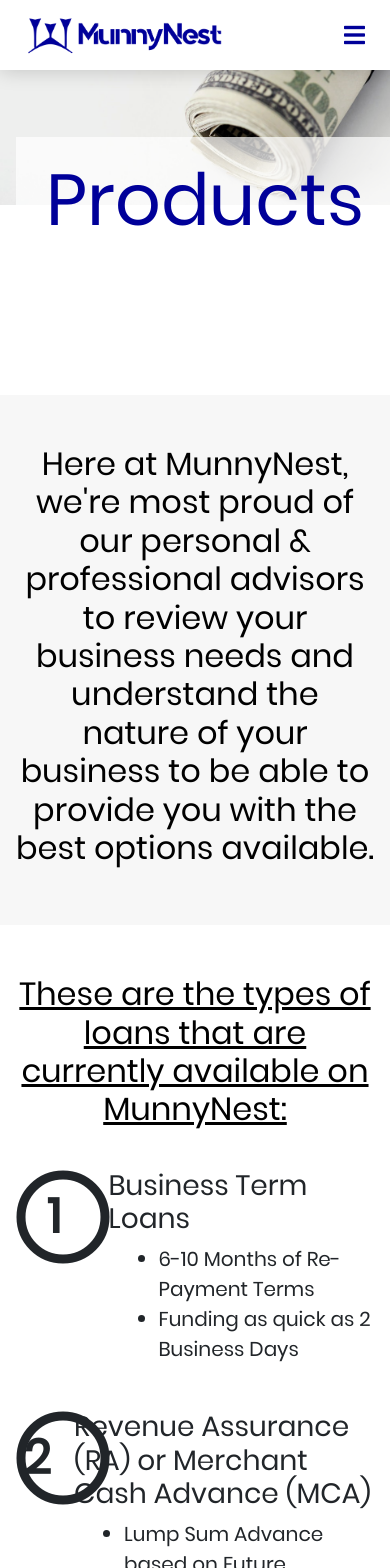
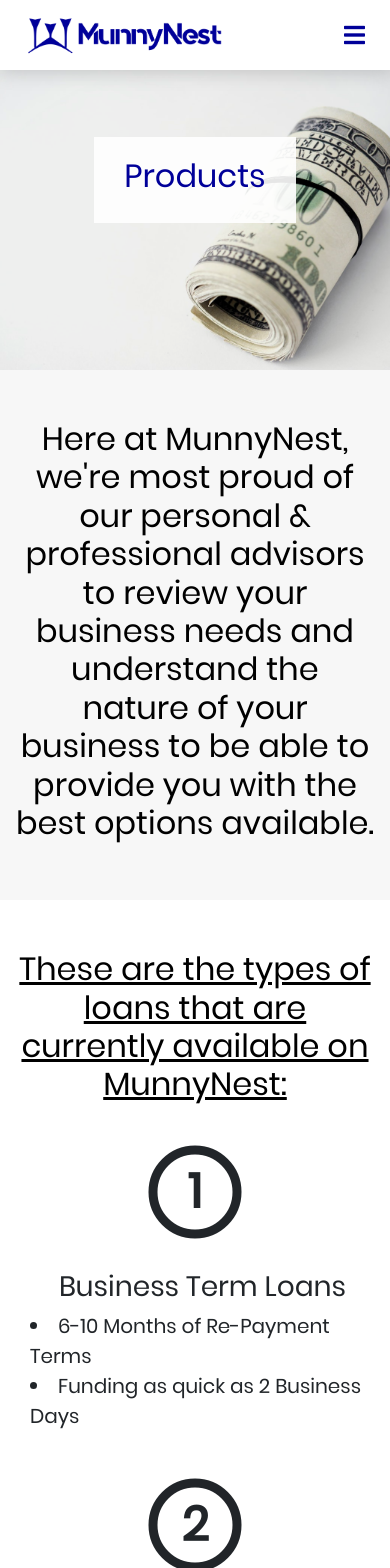
Before and after one commit to komnoor421/munnynet-site, a React app in the folder client/: page /products in a window 390 px wide. Shown: the top 1568 px of the page. Built offline with nearby package versions, Linux system fonts and the light colour scheme.

Commit message:
rest of responsive work

```diff
--- a/client/src/components/Contact/index.js
+++ b/client/src/components/Contact/index.js
@@ -29,7 +29,7 @@
 }
 
 const contentBgStyle = {
-  background: `url(${bg}) center -110px`,
+  background: `url(${bg}) center top`,
   backgroundSize: 'cover',
   backgroundRepeat: 'no-repeat'
 };
@@ -177,6 +177,7 @@
           <div className='jumboHeader'>
             <h1 className="display-3">Contact Us</h1>
           </div>
+          <div className='downArrow'><i className="fas fa-chevron-down"></i></div>
         </div>
         <section className='contactPrompt'>
           <div className="container text-center">
--- a/client/src/components/Contact/style.scss
+++ b/client/src/components/Contact/style.scss
@@ -2,13 +2,33 @@
   .jumbotron {
     margin-bottom: 0;
     min-height: 325px;
+    position: relative;
     .jumboHeader {
       display: inline-block;
-      background: rgba(255,255,255,0.7);
+      background: rgba(255,255,255,0.9);
       padding: 20px 30px;
       margin-top: 35px;
       h1 {
         color: #000099;
+        @media (max-width: 768px) {
+          font-size: 3.5rem;
+        }
+        @media (max-width: 576px) {
+          font-size: 2.5rem;
+        }
+        @media (max-width: 450px) {
+          font-size: 2rem;
+        }
+      }
+    }
+    .downArrow {
+      position: absolute;
+      bottom: 20px;
+      left: 50%;
+      transform: translateX(-50%);
+      i {
+        color: white;
+        font-size: 40px;
       }
     }
   }
@@ -45,6 +65,12 @@
     .formWrapper {
       max-width: 850px;
       padding: 0 60px;
+      @media (max-width: 768px) {
+        padding: 0 40px;
+      }
+      @media (max-width: 576px) {
+        padding: 0 20px;
+      }
       .formInfo {
         display: flex;
         justify-content: flex-end;
--- a/client/src/components/Header/index.js
+++ b/client/src/components/Header/index.js
@@ -15,6 +15,7 @@
     }
 
     this.toggleMenu = this.toggleMenu.bind(this);
+    this.closeMenu = this.closeMenu.bind(this);
   }
 
   toggleMenu() {
@@ -23,9 +24,14 @@
     );
   }
 
+  closeMenu() {
+    this.setState(
+      { menuVisible: false }
+    );
+  }
+
   render() {
     const that = this;
-
     return (
       <header>
         <div className='headerWrapper container-fluid'>
@@ -78,7 +84,7 @@
         }}>
           <ul>
             <div className='dropMenuTop'>
-              <Link to="/contact">
+              <Link to="/contact" onClick={this.closeMenu}>
                 <button type="button" className="applyButton btn btn-primary">Get Started</button>
               </Link>
               <a href='tel:8336869678' className='phoneNav'>
@@ -91,17 +97,17 @@
               </a>
             </div>
             <li>
-              <Link to='/qualifications'>
+              <Link to='/qualifications' onClick={this.closeMenu}>
                 Qualifications
               </Link>
             </li>
             <li>
-              <Link to='/products'>
+              <Link to='/products' onClick={this.closeMenu}>
                 Loans & Products
               </Link>
             </li>
             <li>
-              <Link to='/contact'>
+              <Link to='/contact' onClick={this.closeMenu}>
                 Contact Us
               </Link>
             </li>
--- a/client/src/components/Products/index.js
+++ b/client/src/components/Products/index.js
@@ -6,7 +6,7 @@
 import './style.scss';
 
 var contentBgStyle = {
-  background: `url(${bg}) center -190px`,
+  background: `url(${bg}) center center`,
   backgroundSize: 'cover',
   backgroundRepeat: 'no-repeat'
 };
@@ -31,7 +31,7 @@
             <h2 className='text-center'>These are the types of loans that are currently available on MunnyNest:</h2>
             <div className='typesList'>
               <div className='step'>
-                <span className="fa-stack fa-3x">
+                <span className="fa-stack fa-3x step">
                   <i className="far fa-circle fa-stack-2x"></i>
                   <strong className="fa-stack-1x">1</strong>
                 </span>
@@ -49,7 +49,7 @@
                   <strong className="fa-stack-1x">2</strong>
                 </span>
                 <div className='stepPoints'>
-                  <h3>Revenue Assurance (RA) or Merchant Cash Advance (MCA)</h3>
+                  <h3>Revenue Assurance (RA) or <br />Merchant Cash Advance (MCA)</h3>
                   <ul>
                     <li>Lump Sum Advance based on Future Revenues</li>
                     <li>Higher Cost $$$</li>
--- a/client/src/components/Products/style.scss
+++ b/client/src/components/Products/style.scss
@@ -1,14 +1,26 @@
 #productsWrapper {
   .jumbotron {
     margin-bottom: 0;
-    min-height: 325px;
+    min-height: 400px;
+    @media (max-width: 992px) {
+      min-height: 300px;
+    }
     .jumboHeader {
       display: inline-block;
-      background: rgba(255,255,255,0.7);
+      background: rgba(255,255,255,0.9);
       padding: 20px 30px;
       margin-top: 35px;
       h1 {
-        color: #000099
+        color: #000099;
+        @media (max-width: 768px) {
+          font-size: 3.5rem;
+        }
+        @media (max-width: 576px) {
+          font-size: 2.5rem;
+        }
+        @media (max-width: 450px) {
+          font-size: 2rem;
+        }
       }
     }
   }
@@ -26,10 +38,23 @@
       .step {
         display: flex;
         margin-bottom: 30px;
+        @media (max-width: 768px) {
+          flex-direction: column;
+          align-items: center;
+        }
         .stepPoints {
           margin-left: 15px;
+          h3 {
+            @media (max-width: 768px) {
+              text-align: center;
+            }
+          }
           ul {
             margin-left: 50px;
+            @media (max-width: 768px) {
+              margin-left: 0;
+              list-style-position: inside;
+            }
             li {
               font-size: 20px;
             }
--- a/client/src/components/Qualifications/index.js
+++ b/client/src/components/Qualifications/index.js
@@ -6,7 +6,7 @@
 import './style.scss';
 
 var contentBgStyle = {
-  background: `url(${bg}) center -75px`,
+  background: `url(${bg}) center top`,
   backgroundSize: 'cover',
   backgroundRepeat: 'no-repeat'
 };
@@ -17,7 +17,7 @@
     return (
       <div id='qualificationsWrapper'>
         <div className='jumbotron text-center' style={contentBgStyle}>
-          <div className='jumboHeader'>
+          <div className='jumboHeader align-middle'>
             <h1 className="display-3">Qualifications</h1>
           </div>
         </div>
--- a/client/src/components/Qualifications/style.scss
+++ b/client/src/components/Qualifications/style.scss
@@ -1,14 +1,32 @@
 #qualificationsWrapper {
   .jumbotron {
     margin-bottom: 0;
-    min-height: 325px;
+    min-height: 800px;
+    @media (max-width: 1024px) {
+      min-height: 500px;
+    }
+    @media (max-width: 768px) {
+      min-height: 400px;
+    }
+    @media (max-width: 576px) {
+      min-height: 300px;
+    }
     .jumboHeader {
       display: inline-block;
       background: rgba(255,255,255,0.7);
       padding: 20px 30px;
       margin-top: 35px;
       h1 {
-        color: #000099
+        color: #000099;
+        @media (max-width: 768px) {
+          font-size: 3.5rem;
+        }
+        @media (max-width: 576px) {
+          font-size: 2.5rem;
+        }
+        @media (max-width: 450px) {
+          font-size: 2rem;
+        }
       }
     }
   }
@@ -21,6 +39,11 @@
     .noInfo {
       @media (max-width: 768px) {
         text-align: center;
+      }
+      i {
+        @media (max-width: 768px) {
+          margin-bottom: 20px;
+        }
       }
     }
     .listQual {
```
Also changed, not shown: client/src/components/Layout.js (+4 -4 lines).
